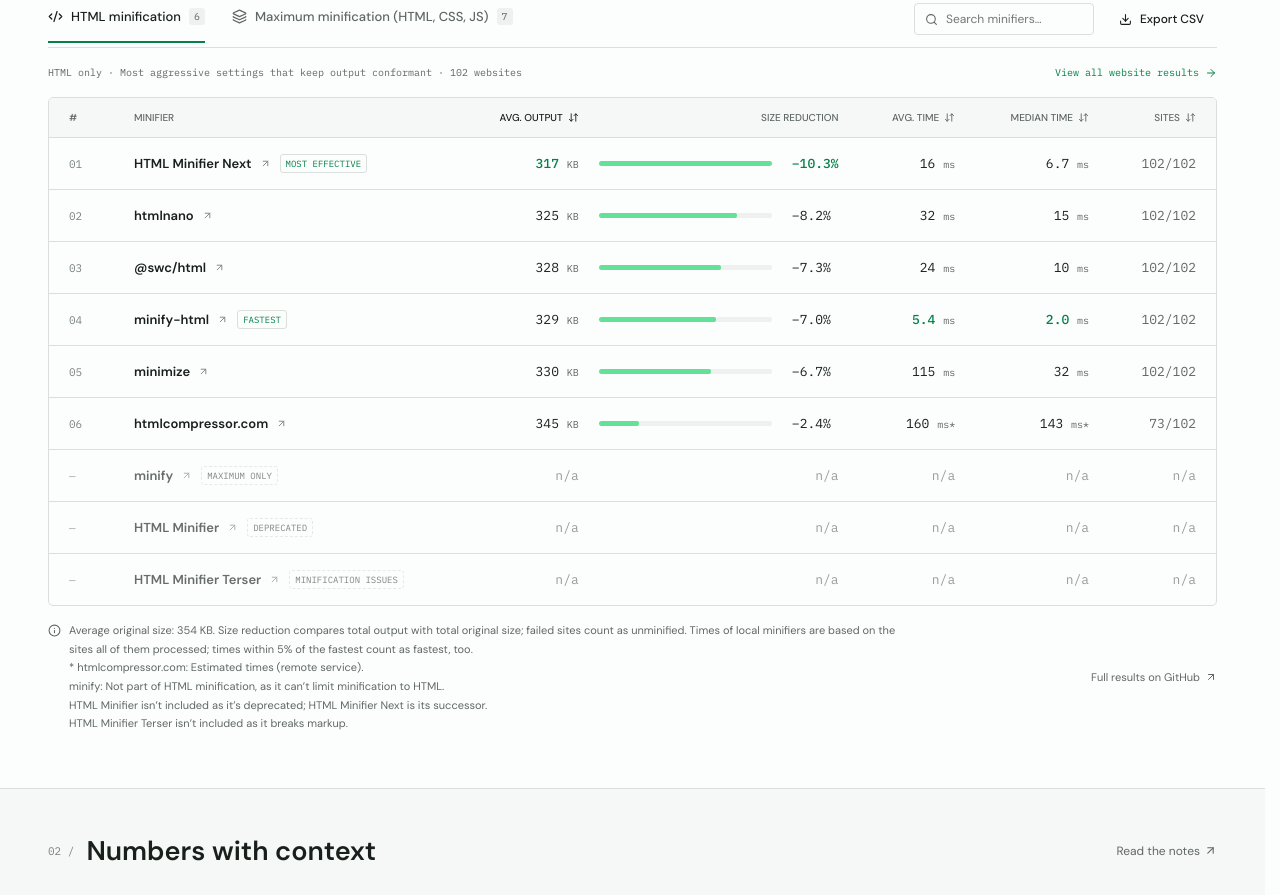
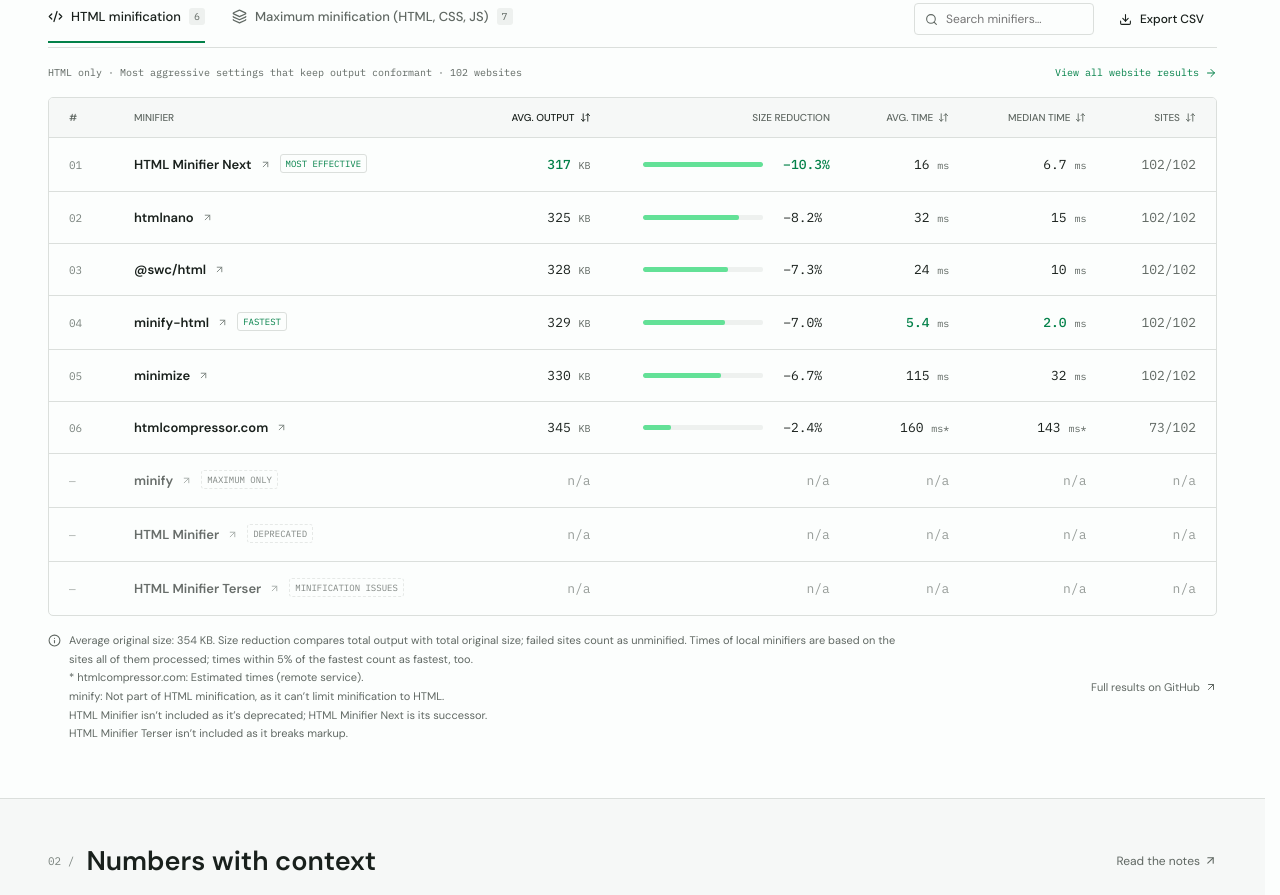
Before and after one commit to j9t/minifier-benchmarks, a website: page site/index.html in a window 1280 px wide. Shown: the part 786-1681 px from the top of the page. Drawn offline with Linux system fonts and the light colour scheme.

Commit message:
fix: adjust styles for badge and table layout
Updated styles to improve badge wrapping and table layout by modifying flex properties, updating widths and alignments, and removing unused styles. These changes enhance readability and ensure a more consistent display across different screen sizes.

(This commit message was AI-generated.)

Signed-off-by: Jens Oliver Meiert <jens@meiert.com>

```diff
--- a/site/default.css
+++ b/site/default.css
@@ -580,6 +580,14 @@
 	font-weight: 550;
 }
 
+/* Lets badges wrap below the name when space is tight */
+.tool-label {
+	align-items: center;
+	display: flex;
+	flex-wrap: wrap;
+	gap: 6px 9px;
+}
+
 .tool-cell a {
 	align-items: center;
 	display: inline-flex;
@@ -628,10 +636,6 @@
 	font-weight: 500;
 }
 
-.saving-cell {
-	min-width: 230px;
-}
-
 .benchmark-table .saving-cell {
 	padding-left: 0;
 }
@@ -640,15 +644,15 @@
 	align-items: center;
 	display: flex;
 	gap: 20px;
+	justify-content: flex-end;
 }
 
 .saving-bar {
 	background: var(--secondary);
 	border-radius: 2px;
-	flex: 1;
 	height: 5px;
-	min-width: 115px;
 	overflow: hidden;
+	width: 120px;
 }
 
 .saving-bar span {
@@ -671,7 +675,6 @@
 	bottom: 1px;
 	color: var(--positive);
 	font: 9px var(--font-mono);
-	margin-left: 9px;
 	padding: 3px 5px;
 	position: relative;
 	text-transform: uppercase;
@@ -886,9 +889,9 @@
 		width: 9em;
 	}
 
-	.badge {
-		display: table;
-		margin: 6px 0 0;
+	.tool-label {
+		align-items: flex-start;
+		flex-direction: column;
 	}
 
 	.data-tabs {
```
